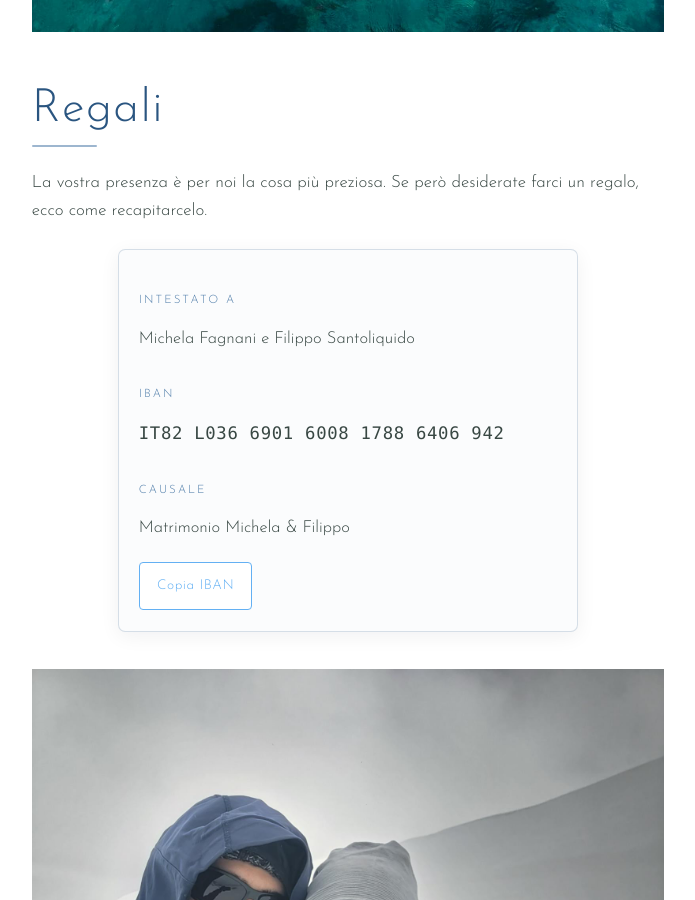
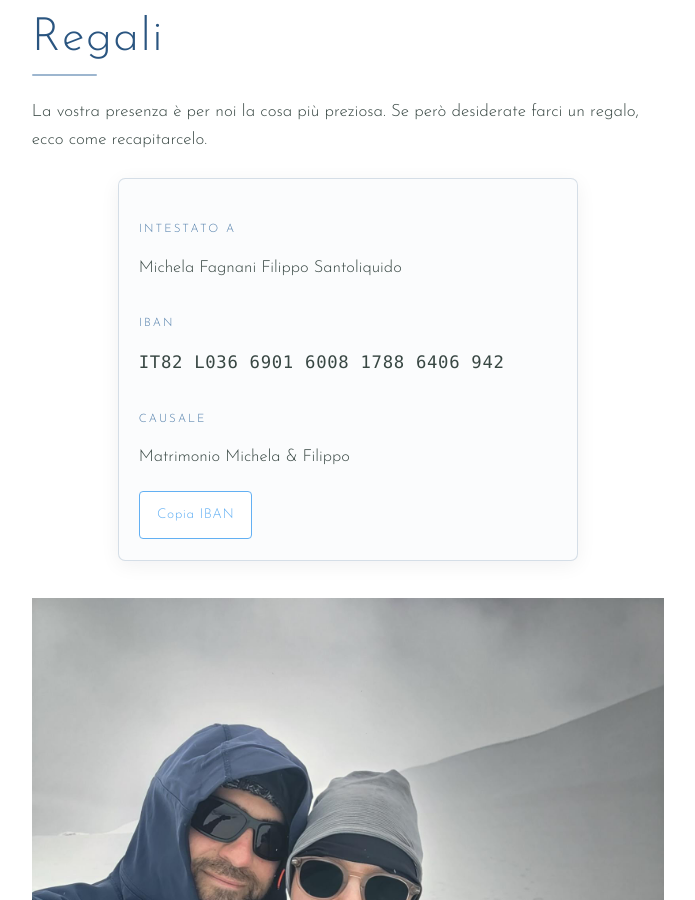
Before and after one commit to filippo-santoliquido/wedding, a Jekyll site: the page built from index.md, in a window 1280 px wide and 900 px high, scrolled down 6643 px. Shown: the whole window, without its empty margins (292-987 px from the left). Built offline with Jekyll 4.4.1, drawn with Linux system fonts in a browser that asks for light colours.

Commit message:
some fixes

```diff
--- a/index.md
+++ b/index.md
@@ -14,9 +14,9 @@ feature_text: |
 Ci sposiamo <b>lunedì 29 marzo 2027</b>, giorno di Pasquetta, a <b>Verona</b>, e saremmo felicissimi di avervi con noi. Su questa pagina trovate tutto quello che vi serve: scorrete verso il basso per le location, il programma, le foto e per confermare la vostra presenza.
 
 
-<p style='text-align: center'>
+<!-- <p style='text-align: center'>
 {% include button.html text="<b>Conferma la presenza</b>" link="/#rsvp" %}
-</p>
+</p> -->
 
 {% include band.html image="/assets/images/sunset-nyc.jpg" position="center 35%" %}
 
@@ -106,7 +106,7 @@ La vostra presenza è per noi la cosa più preziosa. Se però desiderate farci u
 
 <div class="iban-card">
   <p class="iban-label">Intestato a</p>
-  <p class="iban-value">Michela Fagnani e Filippo Santoliquido</p>
+  <p class="iban-value">Michela Fagnani Filippo Santoliquido</p>
   <p class="iban-label">IBAN</p>
   <p class="iban-value iban-code" data-iban>IT82 L036 6901 6008 1788 6406 942</p>
   <p class="iban-label">Causale</p>
```
Also changed, not shown: 1 other file.
